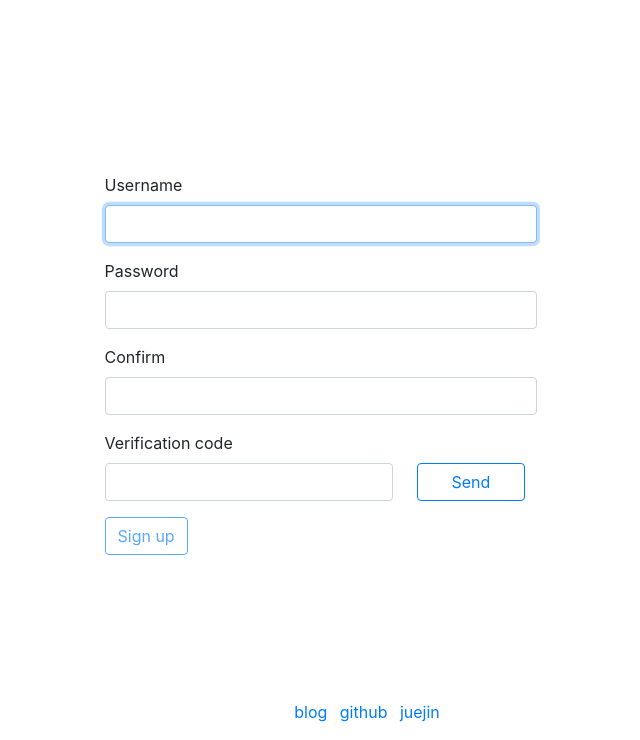
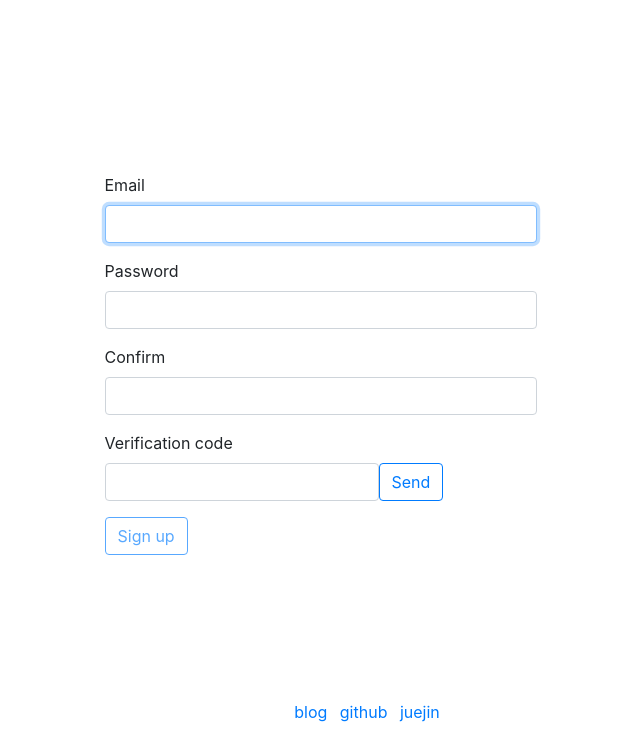
Before and after one commit to Cyberist-Edgar/django-project, a Django app: page /user/signup/ in a window 1280 px wide. Shown: the part 60-800 px from the top of the page, without its empty margins (273-913 px from the left). Run offline with Django 3.2, Linux system fonts and the light colour scheme; some libraries are stand-ins or nearby versions.

Commit message:
基本实现验证码

```diff
--- a/blog/static/js/signup.js
+++ b/blog/static/js/signup.js
@@ -1,8 +1,56 @@
-function check(self=null) {
-    if(self!=null) {
+var flag = true;
+document.getElementById("send").onclick = function () {
+    if (flag) {
+        flag = true;
+        let cal = {
+            time: 7,
+            counter: 1
+        };
+        let interval = setInterval(function () {
+            send = document.getElementById("send");
+            send.innerHTML = cal.time - cal.counter + "s后可以重新发送";
+            send.removeAttribute("href");
+            cal.counter += 1;
+            if (cal.time - cal.counter <= 0) {
+                send.innerHTML = "发送";
+                send.herf = 'javascript:void(0)';
+                clearInterval(interval);
+            }
+        }, 1000);
+
+        let xhr = new XMLHttpRequest();
+        xhr.onreadystatechange = function () {
+
+        };
+        xhr.open("POST", "/api/email/", true);
+        let cookies = document.cookie.split(',');
+
+        let pattern = /csrftoken=(.*)/m;
+        let csrf;
+        for (let j = 0; j < cookies.length; j++) {
+            if (pattern.test(cookies[j])) {
+                csrf = pattern.exec(cookies[j])[1];
+            }
+        }
+        xhr.setRequestHeader("X-CSRFToken", csrf);
+        xhr.setRequestHeader("Content-Type", "application/x-www-form-urlencoded; charset=UTF-8");
+        let data = {
+            email: document.getElementById("email"),
+            subject: "注册邮箱验证"
+        };
+        xhr.send("email=" + data.email + "&" + "subject=" + data.subject);
+        flag = false;
+    }
+
+
+};
+
+
+function check(self = null) {
+    if (self != null) {
         if (self.id !== "confirm") {
             let cls = {
-                username: 1,
+                email: 1,
                 password: 2,
             };
             let el = document.getElementById(self.id);
@@ -29,21 +77,18 @@ function check(self=null) {
 
     let flag = true;  // 判断是否有错误
 
-    if (danger){  // 如果查找到danger
+    if (danger) {  // 如果查找到danger
 
-        for(let i=0; i<danger.length; i++){
-            if (!danger[i].hidden){  // 存在danger是显示的，那么btn不能点击
+        for (let i = 0; i < danger.length; i++) {
+            if (!danger[i].hidden) {  // 存在danger是显示的，那么btn不能点击
                 flag = false;
             }
         }
 
-        if (flag&&verify){
+        if (flag && verify) {
             btn.removeAttribute("disabled");
-        }
-        else{
+        } else {
             btn.disabled = "disable";
         }
     }
-
-
 }
--- a/blog/templates/signup.html
+++ b/blog/templates/signup.html
@@ -4,7 +4,7 @@
 <html lang="en">
 <head>
     <meta charset="UTF-8">
-    {% block head%}
+    {% block head %}
         <title>Sign up</title>
         <script src="{% static 'js/signup.js' %}"></script>
     {% endblock %}
@@ -17,8 +17,9 @@
         <form action="." method="post" style="margin-top: 40%">
             {% csrf_token %}
             <div class="form-group">
-                <label for="username">Username</label>
-                <input type="text" class="form-control form-inline" autocomplete="off" id="username" oninput="check(this)" name="username"
+                <label for="email">Email</label>
+                <input type="email" class="form-control form-inline" autocomplete="off" id="email" oninput="check(this)"
+                       name="email"
                        autofocus required>
                 <div class="text-danger form-inline" id="1" hidden>
                     <svg class="bi bi-x-circle" width="1em" height="1em" viewBox="0 0 20 20" fill="currentColor"
@@ -35,7 +36,8 @@
             </div>
             <div class="form-group">
                 <label for="password">Password</label>
-                <input type="password" class="form-control" id="password" autocomplete="off" oninput="check(this)" name="password" required>
+                <input type="password" class="form-control" id="password" autocomplete="off" oninput="check(this)"
+                       name="password" required>
                 <div class="text-danger form-inline" id="2" hidden>
                     <svg class="bi bi-x-circle" width="1em" height="1em" viewBox="0 0 20 20" fill="currentColor"
                          xmlns="http://www.w3.org/2000/svg">
@@ -52,7 +54,8 @@
 
             <div class="form-group">
                 <label for="confirm">Confirm</label>
-                <input type="password" class="form-control" id="confirm" autocomplete="off" oninput="check(this)" name="confirm" required>
+                <input type="password" class="form-control" id="confirm" autocomplete="off" oninput="check(this)"
+                       name="confirm" required>
                 <div class="text-danger form-inline" id="3" hidden>
                     <svg class="bi bi-x-circle" width="1em" height="1em" viewBox="0 0 20 20" fill="currentColor"
                          xmlns="http://www.w3.org/2000/svg">
@@ -69,11 +72,13 @@
             <div class="form-group">
                 <label for="verify">Verification code</label>
                 <div class="form-inline">
-                    <input type="text" class="form-control col-8 " autocomplete="off" oninput="check()" id="verify" name="verify" required>
-                    <button type="submit"  class="btn btn-outline-primary text-center col-3 ml-4">Send</button>
+                    <input type="text" class="form-control" autocomplete="off" oninput="check()" id="verify"
+                           name="verify">
+                    <a href="javascript:void(0)" id="send" class="btn btn-outline-primary text-center ">Send</a>
                 </div>
             </div>
-            <button type="submit" id="btn" class="btn btn-outline-primary text-center" disabled="disabled">Sign up</button>
+            <button type="submit" id="btn" class="btn btn-outline-primary text-center" disabled="disabled">Sign up
+            </button>
             {% if messages %}
                 {% for message in messages %}
                     <div class="mt-2 alert text-center  alert-{{ message.tags }}  col-12"> {{ message }}</div>
@@ -82,7 +87,6 @@
         </form>
     </div>
 
-
 {% endblock %}
 
 
```
